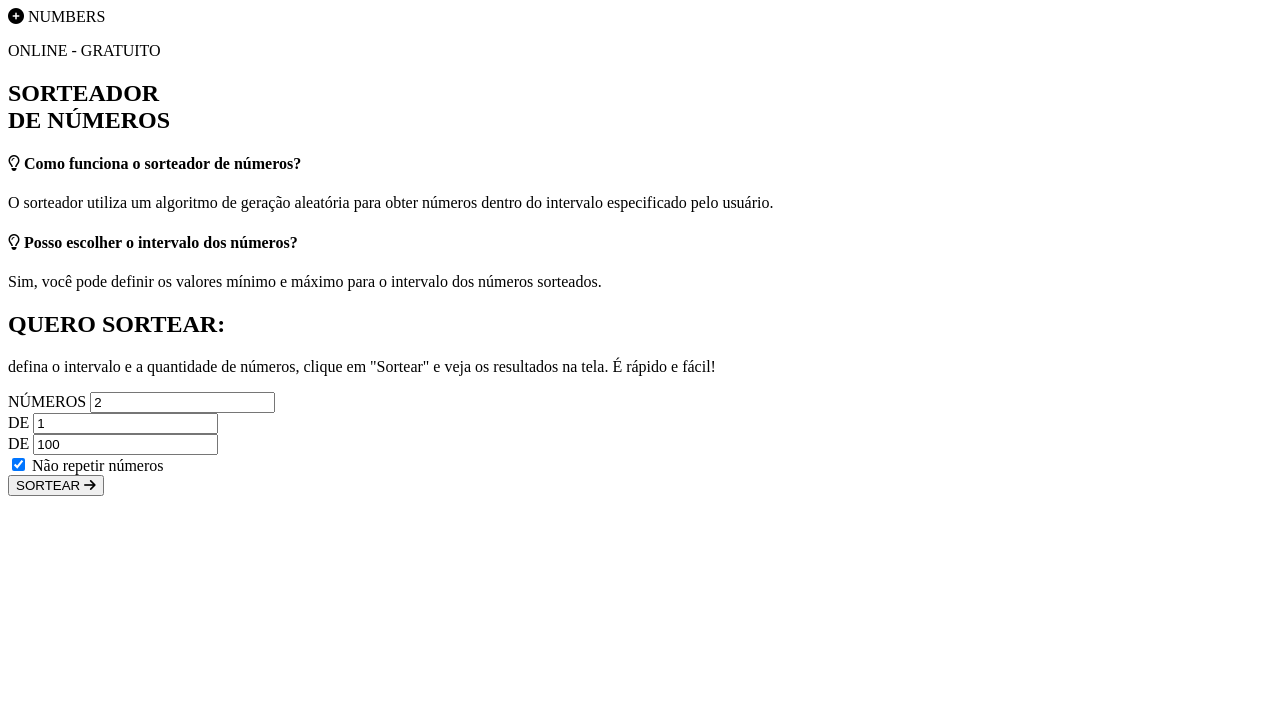
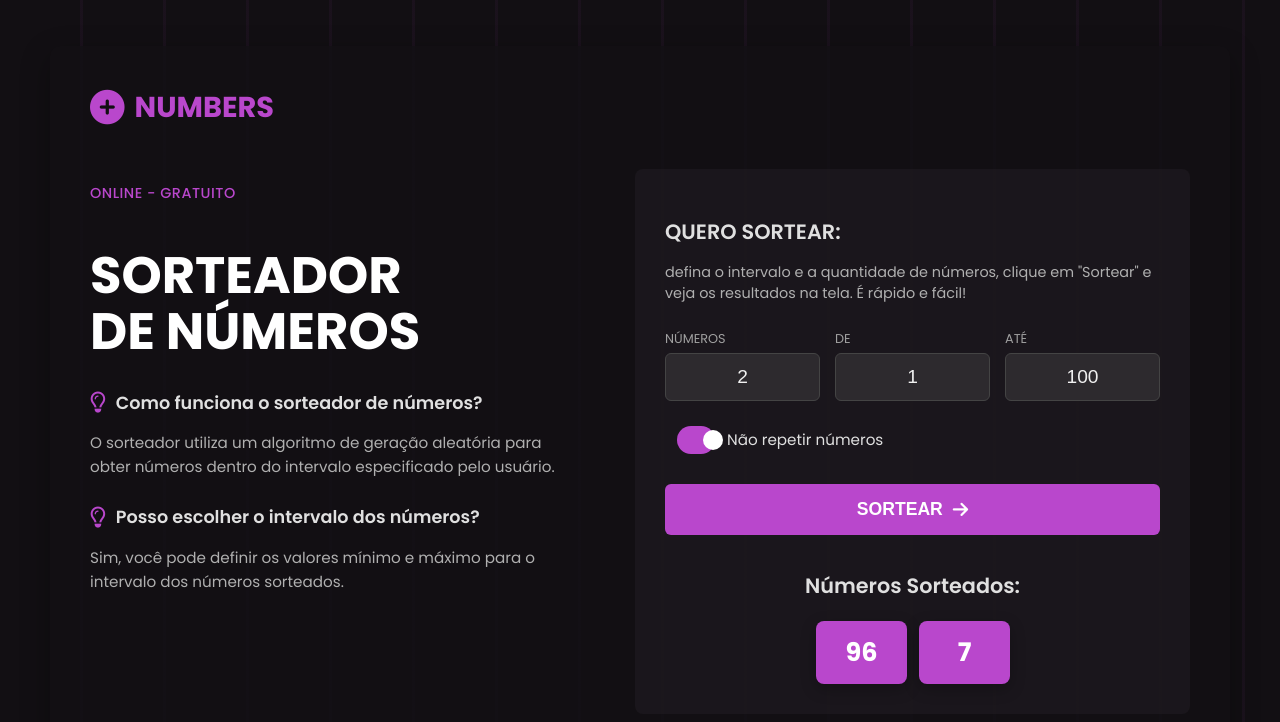
Before and after one commit to jotapao/sorterador-de-n-meros, a plain HTML site: page index.html in a window 1280 px wide. Both pictures are taken after a click on the button "SORTEAR". Drawn offline with Linux system fonts and the light colour scheme.

Commit message:
Adicionando funcionalidades e corrigindo o css

```diff
--- a/index.html
+++ b/index.html
@@ -4,7 +4,7 @@
     <meta charset="UTF-8">
     <meta name="viewport" content="width=device-width, initial-scale=1.0">
     <title>Sorteador de Números</title>
-    <link rel="stylesheet" href="style.css">
+    <link rel="stylesheet" href="styles.css">
     <link rel="stylesheet" href="https://cdnjs.cloudflare.com/ajax/libs/font-awesome/6.3.0/css/all.min.css">
     <link href="https://fonts.googleapis.com/css2?family=Poppins:wght@400;500;600;700&display=swap" rel="stylesheet">
 </head>
@@ -45,7 +45,7 @@
                         <input type="number" id="inicio-intervalo" value="1">
                     </div>
                     <div class="input-group">
-                        <label for="fim-intervalo">DE</label> <input type="number" id="fim-intervalo" value="100">
+                        <label for="fim-intervalo">ATÉ</label> <input type="number" id="fim-intervalo" value="100">
                     </div>
                 </div>
 
@@ -60,8 +60,16 @@
               <button class="sort-button">
                 SORTEAR <i class="fas fa-arrow-right"></i>
             </button>
+
+            <div id="resultados-area" class="resultados-container-visual">
+                <h3 id="titulo-resultados" style="display: none;">Números Sorteados:</h3>
+                <div id="numeros-sorteados-display" class="numeros-sorteados-lista-visual">
+                    </div>
+                <p id="mensagem-erro" class="mensagem-erro-visual" style="display: none;"></p>
+            </div>
             </section>
     </main>
 </div>
+<script src="script.js"></script>
 </body>
 </html>
--- /dev/null
+++ b/script.js
@@ -0,0 +1,91 @@
+document.addEventListener('DOMContentLoaded', () => {
+    // Selecionando os elementos do DOM
+    const inputQuantidade = document.getElementById('quantidade');
+    const inputInicioIntervalo = document.getElementById('inicio-intervalo');
+    const inputFimIntervalo = document.getElementById('fim-intervalo');
+    const checkboxNaoRepetir = document.getElementById('nao-repetir');
+    const btnSortear = document.querySelector('.sort-button');
+
+    const areaResultados = document.getElementById('resultados-area');
+    const tituloResultados = document.getElementById('titulo-resultados');
+    const numerosDisplay = document.getElementById('numeros-sorteados-display');
+    const mensagemErro = document.getElementById('mensagem-erro');
+
+    btnSortear.addEventListener('click', realizarSorteio);
+
+    function realizarSorteio() {
+        // 1. Limpar resultados e erros anteriores
+        numerosDisplay.innerHTML = '';
+        mensagemErro.textContent = '';
+        mensagemErro.style.display = 'none';
+        tituloResultados.style.display = 'none';
+
+        // 2. Obter e validar os valores dos inputs
+        const quantidade = parseInt(inputQuantidade.value);
+        const inicio = parseInt(inputInicioIntervalo.value);
+        const fim = parseInt(inputFimIntervalo.value);
+        const naoRepetir = checkboxNaoRepetir.checked;
+
+        if (isNaN(quantidade) || isNaN(inicio) || isNaN(fim)) {
+            mostrarErro("Por favor, preencha todos os campos com números válidos.");
+            return;
+        }
+
+        if (quantidade <= 0) {
+            mostrarErro("A quantidade de números a sortear deve ser maior que zero.");
+            return;
+        }
+
+        if (inicio > fim) {
+            mostrarErro("O início do intervalo não pode ser maior que o fim.");
+            return;
+        }
+
+        const numerosNoIntervalo = fim - inicio + 1;
+        if (naoRepetir && quantidade > numerosNoIntervalo) {
+            mostrarErro("A quantidade de números a sortear não pode ser maior que o número de itens únicos no intervalo selecionado.");
+            return;
+        }
+
+        // 3. Gerar os números sorteados
+        const numerosSorteados = [];
+        if (naoRepetir) {
+            const todosOsNumerosPossiveis = [];
+            for (let i = inicio; i <= fim; i++) {
+                todosOsNumerosPossiveis.push(i);
+            }
+            // Embaralhar e pegar a quantidade necessária
+            for (let i = 0; i < quantidade; i++) {
+                if (todosOsNumerosPossiveis.length === 0) break; // Segurança
+                const indiceAleatorio = Math.floor(Math.random() * todosOsNumerosPossiveis.length);
+                numerosSorteados.push(todosOsNumerosPossiveis.splice(indiceAleatorio, 1)[0]);
+            }
+        } else {
+            for (let i = 0; i < quantidade; i++) {
+                const numeroAleatorio = Math.floor(Math.random() * (fim - inicio + 1)) + inicio;
+                numerosSorteados.push(numeroAleatorio);
+            }
+        }
+
+        // 4. Exibir os números com animação
+        if (numerosSorteados.length > 0) {
+            tituloResultados.style.display = 'block';
+            numerosSorteados.forEach((numero, index) => {
+                setTimeout(() => {
+                    const numeroDiv = document.createElement('div');
+                    numeroDiv.classList.add('numero-sorteado-item');
+                    numeroDiv.textContent = numero;
+                    numerosDisplay.appendChild(numeroDiv);
+                }, index * 300); // Atraso de 300ms entre cada número para efeito "um por um"
+            });
+        } else {
+            mostrarErro("Não foi possível sortear números com os parâmetros fornecidos.");
+        }
+    }
+
+    function mostrarErro(mensagem) {
+        mensagemErro.textContent = mensagem;
+        mensagemErro.style.display = 'inline-block'; // ou 'block' se preferir largura total
+        tituloResultados.style.display = 'none'; // Esconde o título se houver erro
+    }
+});
--- a/styles.css
+++ b/styles.css
@@ -35,12 +35,11 @@ body {
         transparent,
         transparent 80px, /* Espaçamento entre as listras */
         var(--stripe-color) 80px,
-        var(--stripe-color) 83px  /* Largura da listra */
+        var(--stripe-color) 83px /* Largura da listra */
     );
     z-index: 0;
     pointer-events: none; /* Para não interferir com cliques */
 }
-
 
 .container {
     width: 100%;
@@ -181,12 +180,12 @@ header {
 /* Remove setas do input number (WebKit/Blink) */
 .input-group input[type=number]::-webkit-inner-spin-button,
 .input-group input[type=number]::-webkit-outer-spin-button {
-  -webkit-appearance: none;
-  margin: 0;
+ -webkit-appearance: none;
+    margin: 0;
 }
 /* Remove setas do input number (Firefox) */
 .input-group input[type=number] {
-  -moz-appearance: textfield;
+    -moz-appearance: textfield;
 }
 
 
@@ -196,6 +195,7 @@ header {
     margin-bottom: 30px;
     color: var(--text-color);
 }
+
 
 .toggle-container span {
     margin-left: 12px;
@@ -231,7 +231,7 @@ header {
     position: absolute;
     content: "";
     height: 20px; /* Tamanho do círculo */
-    width: 20px;  /* Tamanho do círculo */
+    width: 20px; /* Tamanho do círculo */
     left: 4px;
     bottom: 4px;
     background-color: white;
@@ -309,7 +309,7 @@ input:checked + .slider:before {
     }
     .input-group {
         flex-basis: calc(33.333% - 10px); /* Para 3 inputs na mesma linha se houver espaço */
-         min-width: 60px;
+        min-width: 60px;
     }
     .input-group input[type="number"] {
         font-size: 1em;
@@ -318,7 +318,7 @@ input:checked + .slider:before {
 }
 
 @media (max-width: 480px) {
-     .input-fields-container {
+    .input-fields-container {
         flex-direction: column; /* Empilha os inputs */
         gap: 15px;
     }
@@ -335,3 +335,72 @@ input:checked + .slider:before {
         padding: 20px;
     }
 }
+
+/* Estilos para a área de resultados */
+.resultados-container-visual {
+    margin-top: 35px;
+    text-align: center;
+    width: 100%;
+}
+
+#titulo-resultados {
+    font-size: 1.3em;
+    font-weight: 600;
+    color: var(--text-color);
+    margin-bottom: 20px;
+}
+
+.numeros-sorteados-lista-visual {
+    display: flex;
+    flex-wrap: wrap; /* Permite que os números quebrem a linha */
+    justify-content: center; /* Centraliza os números */
+    gap: 12px; /* Espaço entre os números sorteados */
+    min-height: 60px; /* Para evitar que a seção "pule" muito quando vazia */
+}
+
+.numero-sorteado-item {
+    background-color: var(--primary-accent-color);
+    color: white;
+    padding: 12px 18px;
+    border-radius: 8px;
+    font-size: 1.6em;
+    font-weight: 700;
+    min-width: 55px;
+    box-shadow: 0 5px 15px rgba(0, 0, 0, 0.25);
+    text-align: center;
+    display: inline-flex;
+    align-items: center;
+    justify-content: center;
+    opacity: 0; /* Estado inicial para animação */
+    /* Propriedades de animação combinadas em uma única linha (shorthand) */
+    animation: aparecerNumeroDinamico 0.7s cubic-bezier(0.34, 1.56, 0.64, 1) forwards;
+}
+
+@keyframes aparecerNumeroDinamico {
+    0% {
+        opacity: 0;
+        transform: translateY(40px) scale(0.6) rotateX(-90deg) skewY(10deg);
+        /* Começa de baixo, menor, levemente inclinado e rotacionado */
+    }
+    60% { /* Ponto de "overshoot" ou impacto */
+        opacity: 1;
+        transform: translateY(-10px) scale(1.1) rotateX(0deg) skewY(0deg);
+        /* Sobe um pouco além do final, aumenta um pouco e corrige a inclinação */
+    }
+    100% { /* Estado final, estável */
+        opacity: 1;
+        transform: translateY(0) scale(1) rotateX(0deg) skewY(0deg);
+    }
+}
+
+.mensagem-erro-visual {
+    color: #ff5252; /* Um vermelho mais vibrante para erros */
+    background-color: rgba(255, 82, 82, 0.1);
+    border: 1px solid rgba(255, 82, 82, 0.3);
+    padding: 10px 15px;
+    border-radius: 6px;
+    margin-top: 20px;
+    font-weight: 500;
+    font-size: 0.95em;
+    display: inline-block; /* Para não ocupar a largura toda se o texto for curto */
+}
```
Lines whose indentation alone changed are shown as unchanged.
